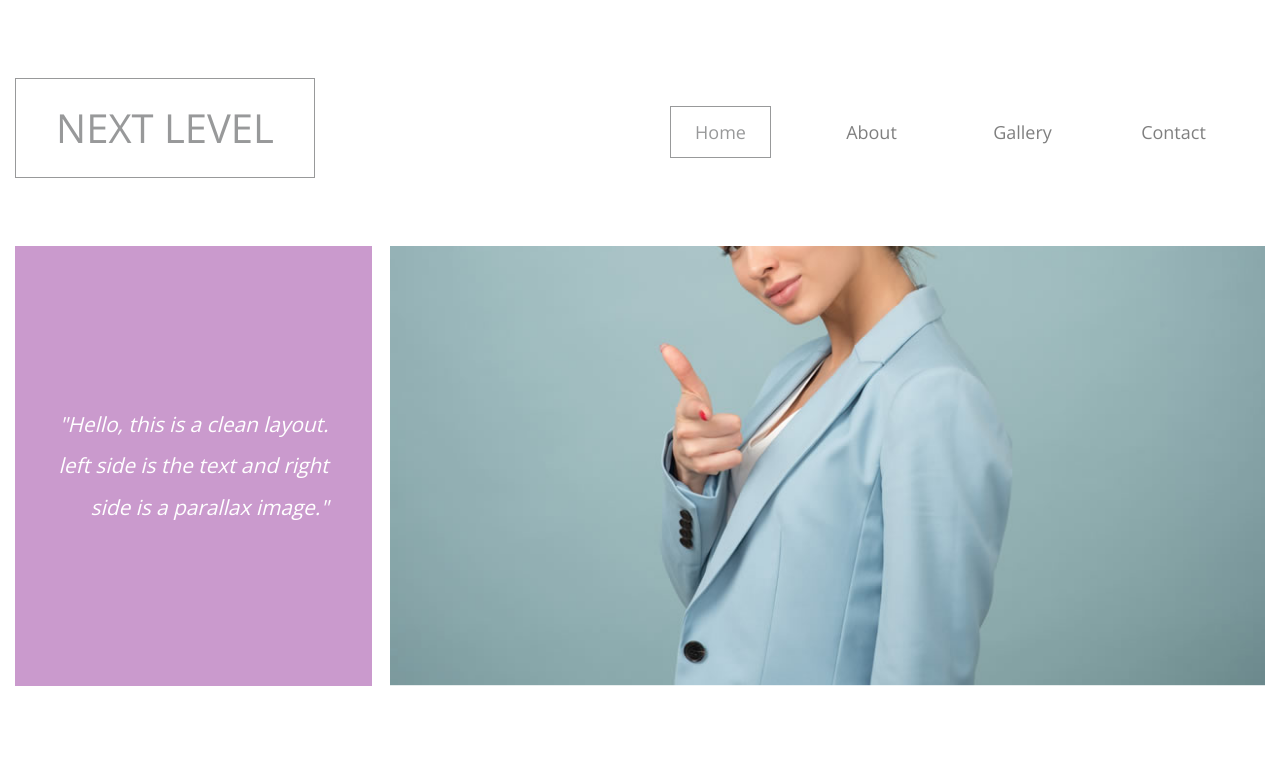
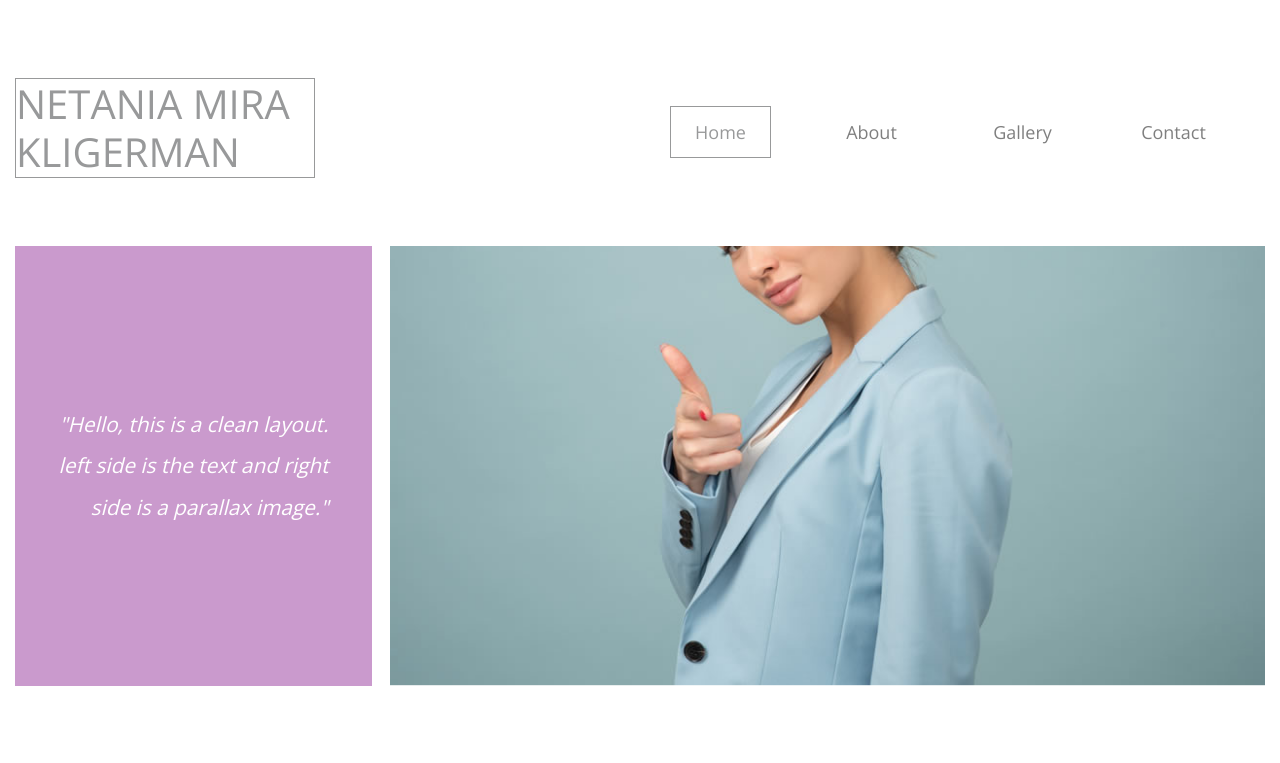
Before and after one commit to netaniakligerman/Portfolio, a plain HTML site: page index.html in a window 1280 px wide. Shown: the top 763 px of the page. Drawn offline with nearby package versions, Linux system fonts and the light colour scheme.

Commit message:
Update index.html

```diff
--- a/index.html
+++ b/index.html
@@ -20,7 +20,7 @@ https://templatemo.com/tm-532-next-level
         <div class="col-lg-4 col-10">
           <div class="tm-brand-container">
             <div class="tm-brand-texts">
-              <h1 class="text-uppercase tm-brand-name">Next Level</h1>
+              <h1 class="text-uppercase tm-brand-name">Netania Mira Kligerman</h1>
             </div>
           </div>
         </div>
```
